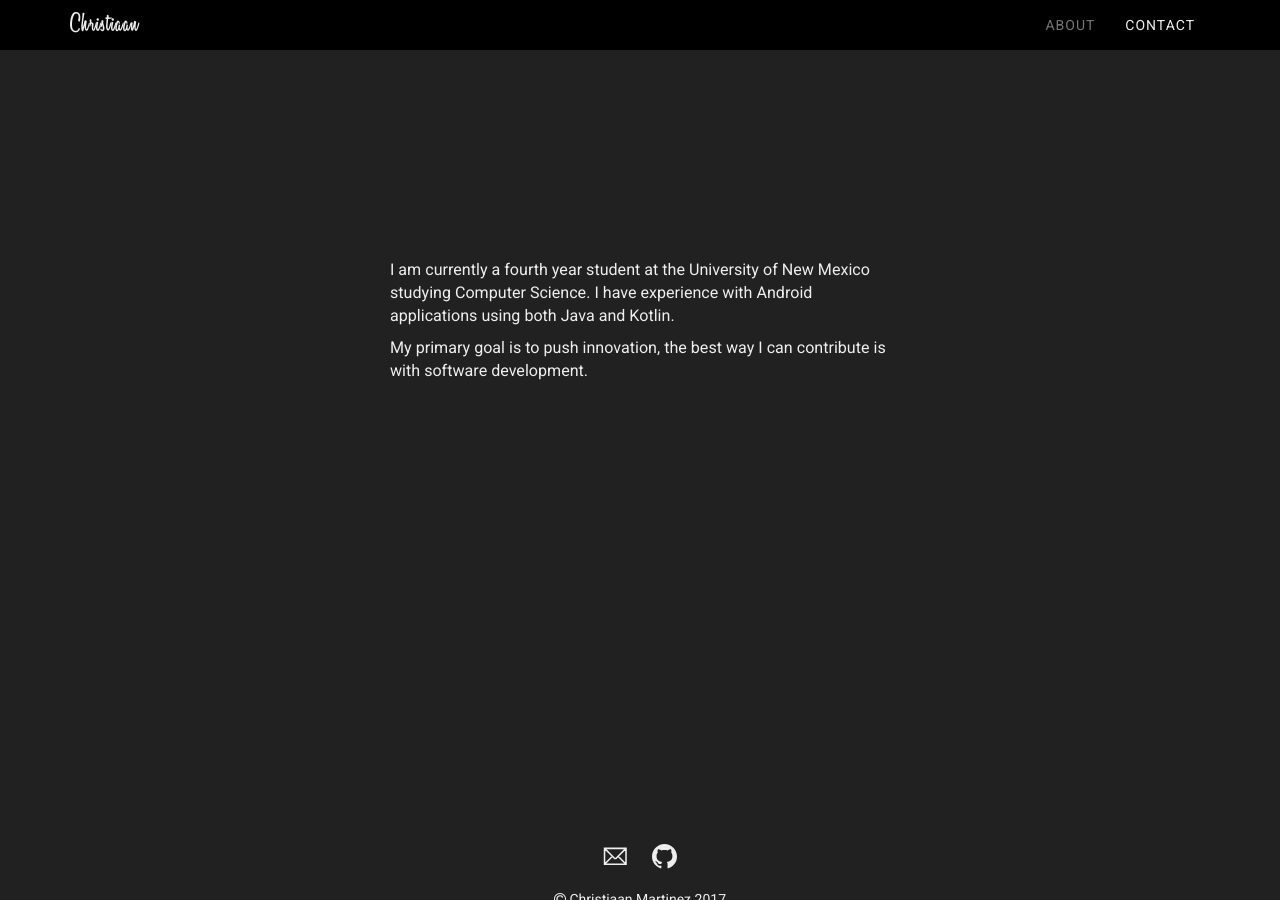
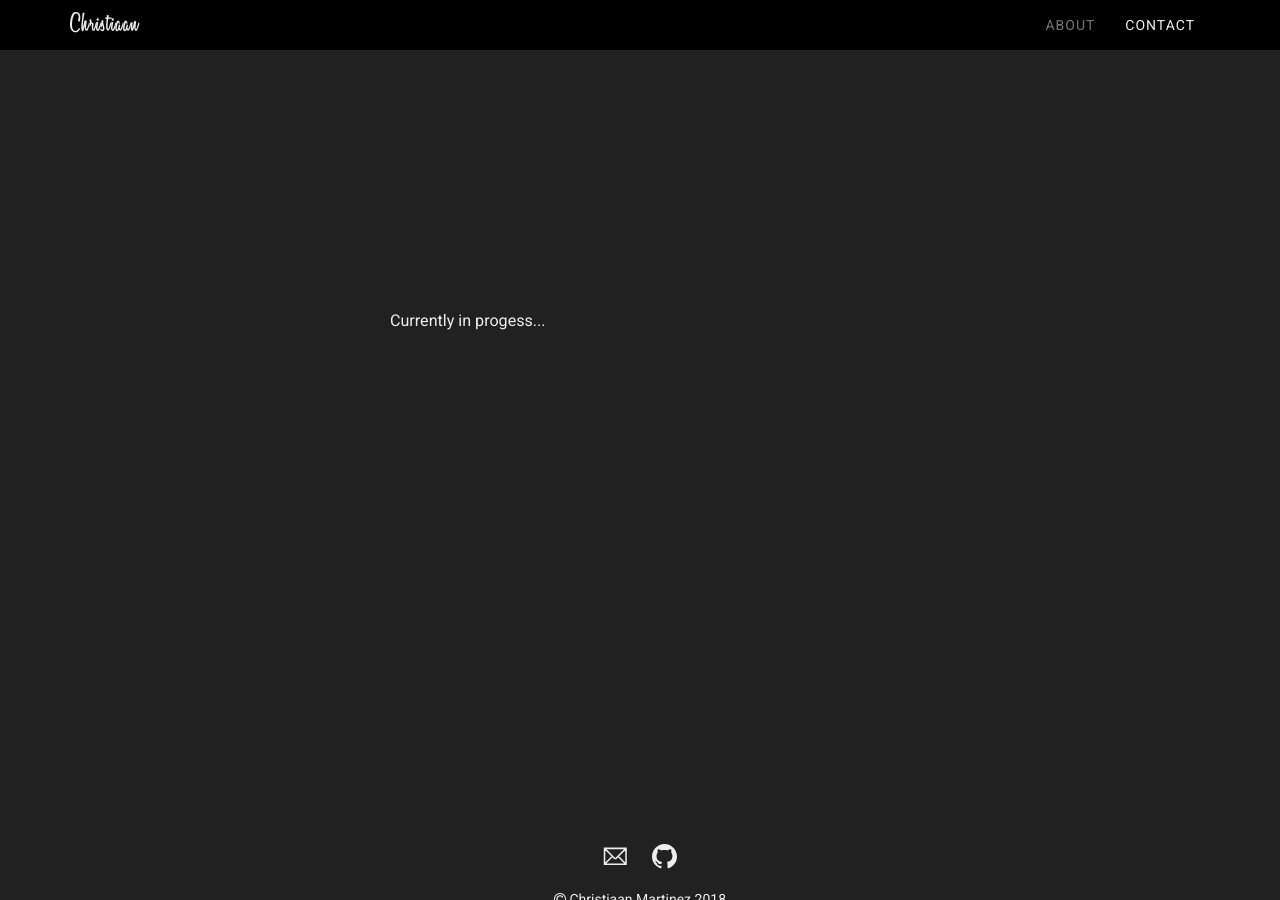
Before and after one commit to sagalasan/personal-website, a Jekyll site: the page built from index.html, in a window 1280 px wide and 900 px high, scrolled down 1024 px. Built offline with Jekyll 4.4.1, drawn with Linux system fonts in a browser that asks for light colours; some of the changed text lies outside the part shown.

```diff
--- a/_config.yml
+++ b/_config.yml
@@ -14,7 +14,7 @@
 # You can create any custom variable you would like, and they will be accessible
 # in the templates via {{ site.myvariable }}.
 title: Christiaan Martinez
-email: me@christiaanmartinez.com
+email: christiaan@chmartinez.io
 description: > # this means to ignore newlines until "baseurl:"
   Write an awesome description for your new site here. You can edit this
   line in _config.yml. It will appear in your document head meta (for
--- a/_includes/about.html
+++ b/_includes/about.html
@@ -1,9 +1,7 @@
 <section id="about" class="content-container text-center">
   <div class="section-content container">
-    <div id="bio">
-      <p>I am currently a fourth year student at the University of New Mexico studying Computer Science.
-        I have experience with Android applications using both Java and Kotlin.</p>
-      <p>My primary goal is to push innovation, the best way I can contribute is with software development.</p>
+      <div id="bio">
+          <p>Currently in progess...</p>
     </div>
   </div>
 </section>
--- a/_includes/contact.html
+++ b/_includes/contact.html
@@ -2,13 +2,13 @@
   <div class="section-content">
     <ul class="soc">
       <li class="soc-item">
-        <a href="mailto:me@christiaanmartinez.com" class="contact-icon"><img src="icons/mail.svg"></a>
+        <a href="mailto:christiaan@chmartinez.io" class="contact-icon"><img src="icons/mail.svg"></a>
       </li>
       <li class="soc-item">
         <a href="https://github.com/sagalasan" class="contact-icon" target="_blank"><img src="icons/github.svg"></a>
       </li>
     </ul>
 
-    <p><i class="fa fa-copyright" aria-hidden="true"></i> Christiaan Martinez 2017</p>
+    <p><i class="fa fa-copyright" aria-hidden="true"></i> Christiaan Martinez 2018</p>
   </div>
 </section>
```
